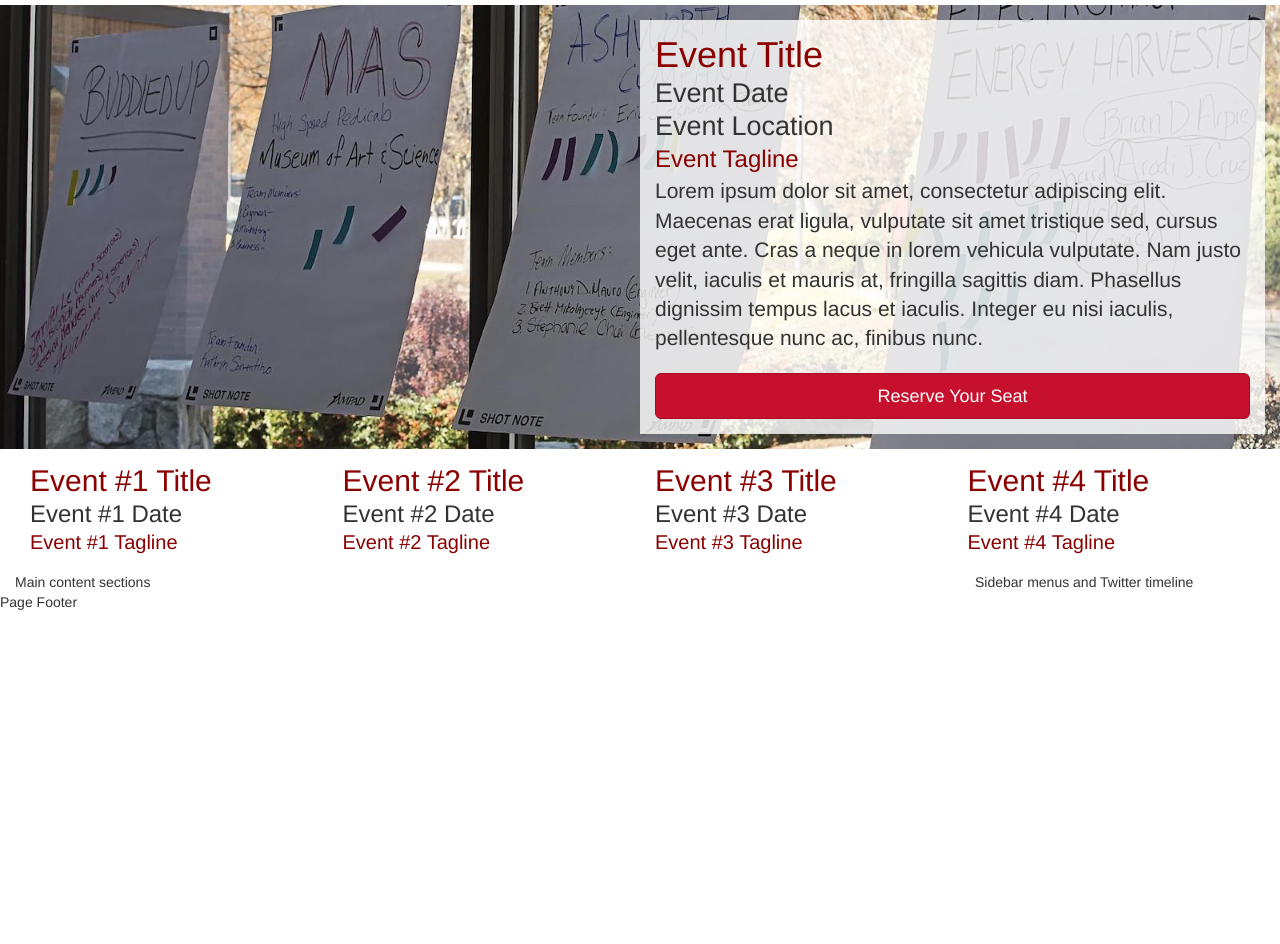
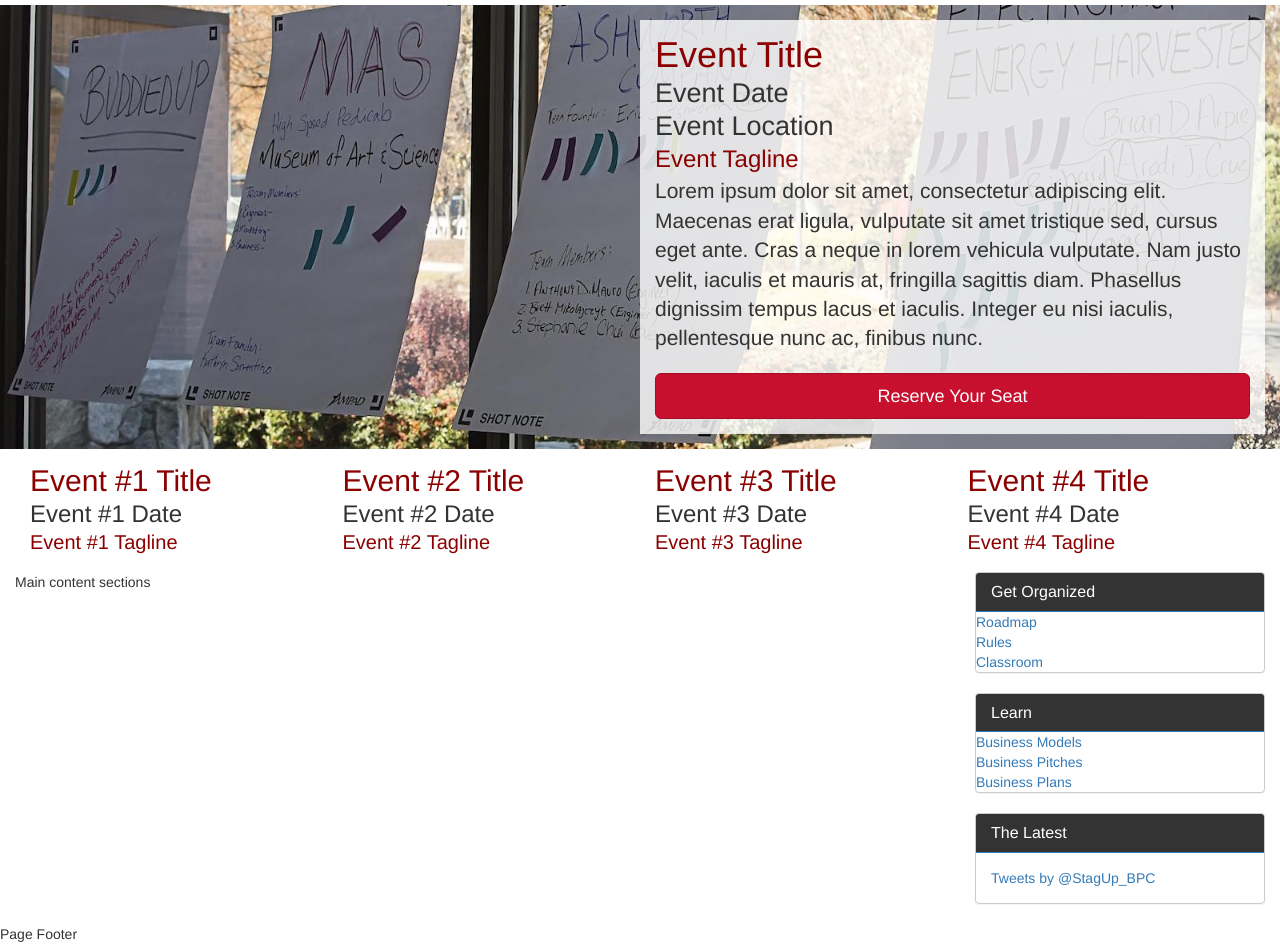
Before and after one commit to dominickguarneri/stagup-bootstrap, a plain HTML site: page index.html in a window 1280 px wide. Shown: the part 67-1011 px from the top of the page. Before the commit the page ends 800 px from the top, so only its background shows below. Drawn offline with nearby package versions, Linux system fonts and the light colour scheme.

Commit message:
Completed Part 5

```diff
--- a/assets/css/styles.css
+++ b/assets/css/styles.css
@@ -48,3 +48,13 @@ h1 {
 .featured-events-bottom h3 {
   font-size:20px;
 }
+/*---- Panel/Menu Styling ----*/
+.panel-primary {
+  border-color: #cccccc;
+}
+.panel-primary .panel-heading {
+  background-color: #333333;
+}
+nav li {
+  list-style:none outside;
+}
--- a/index.html
+++ b/index.html
@@ -95,8 +95,39 @@
           Main content sections
         </main>
         <aside class="sidebar-content col-sm-3">
-          Sidebar menus and Twitter timeline
-        </aside>
+          <!-- Sidebar menus and Twitter timeline -->
+          <nav class="panel panel-primary">
+            <div class="panel-heading">
+              <h1 class="panel-title">Get Organized</h1>
+            </div>
+            <u1>
+                <li><a href="#">Roadmap</a></li>
+                <li><a href="#">Rules</a></li>
+                <li><a href="#">Classroom</a></li>
+            </ul>
+          </nav>
+          <nav class="panel panel-primary">
+            <div class="panel-heading">
+              <h1 class="panel-title">Learn</h1>
+            </div>
+            <u1>
+              <li><a href="#">Business Models</a></li>
+              <li><a href="#">Business Pitches</a></li>
+              <li><a href="#">Business Plans</a></li>
+            </ul>
+          </nav>
+            <div class="panel panel-primary">
+              <div class="panel-heading">
+                <h1 class="panel-title">The Latest</h1>
+            </div>
+            <div class="panel-body">
+              <a class="twitter-timeline" data-tweet-limit="10"
+              data-widget-id="634723474951565312" href="https://twitter.com/StagUp_BPC">Tweets by @StagUp_BPC</a>
+              <script>!function(d,s,id){var js,fjs=d.getElementsByTagName(s)[0],p=/^http:/.test(d.location)?'http':'https';
+              if(!d.getElementById(id)){js=d.createElement(s);js.id=id;js.src=p+"://platform.twitter.com/widgets.js";
+              fjs.parentNode.insertBefore(js,fjs);}}(document,"script","twitter-wjs");</script>
+            </div>
+          </aside>
       </div>
       <footer class="page-footer row">
         Page Footer
```
